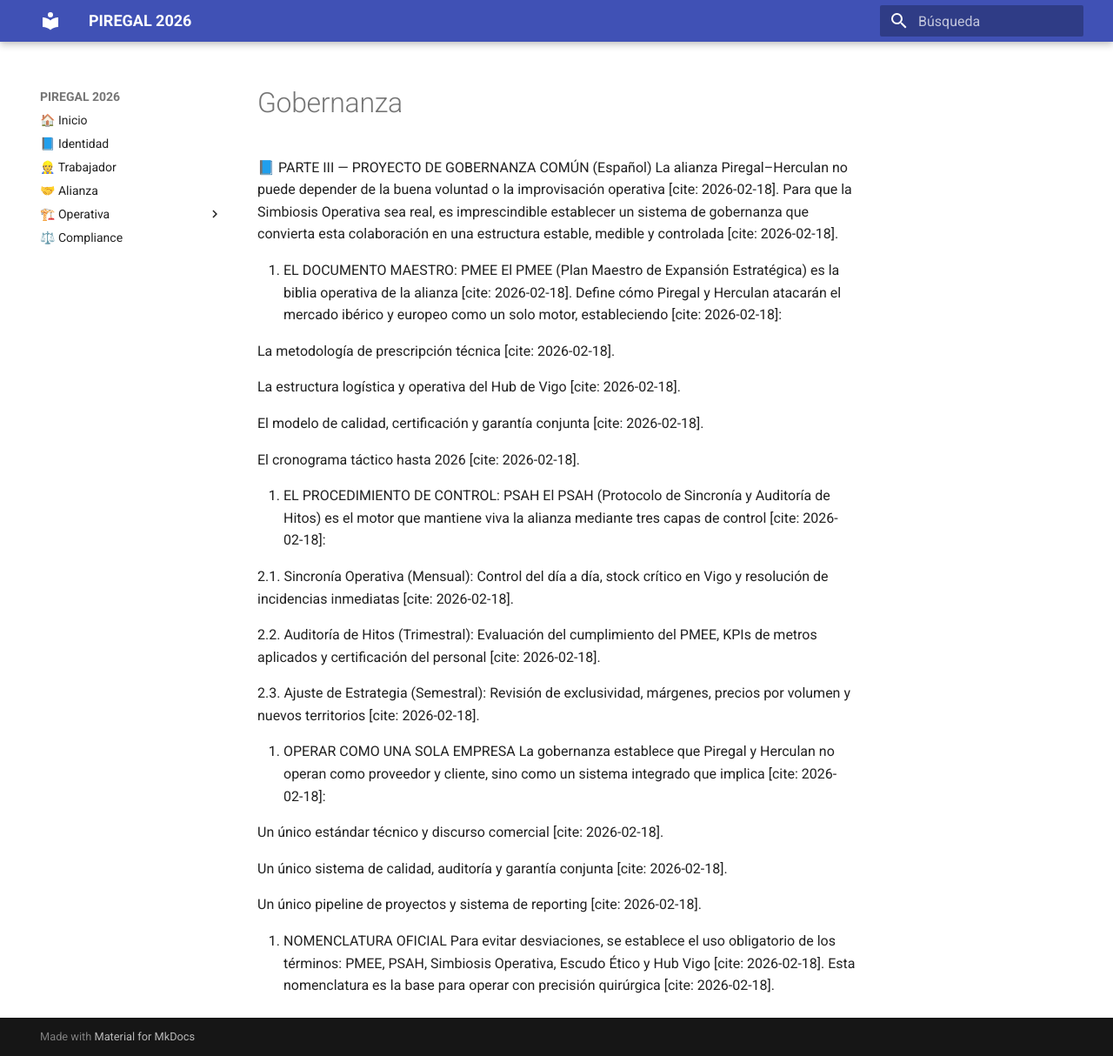
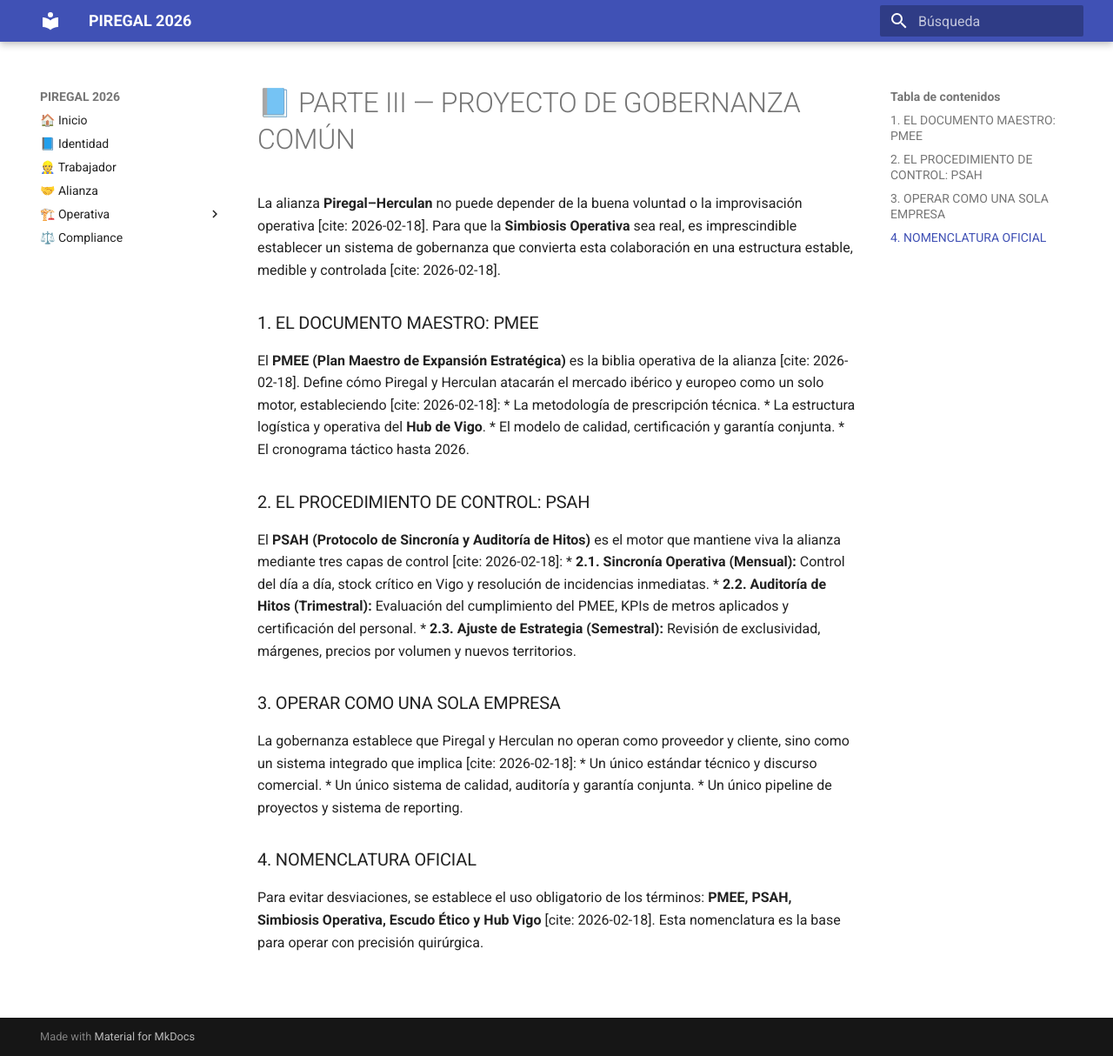
Before and after one commit to bernardezgatosergio-ai/piregal-governance, an MkDocs documentation site: the page built from docs/v3-alianza/gobernanza.md, in a window 1280 px wide and 1214 px high. Shown: the whole window at 87% size. Built offline with MkDocs 1.6.1 and Material for MkDocs 9.7.7, drawn with Linux system fonts in a browser that asks for light colours.

Commit message:
Update gobernanza.md

```diff
--- a/docs/v3-alianza/gobernanza.md
+++ b/docs/v3-alianza/gobernanza.md
@@ -1,34 +1,25 @@
-📘 PARTE III — PROYECTO DE GOBERNANZA COMÚN (Español)
-La alianza Piregal–Herculan no puede depender de la buena voluntad o la improvisación operativa [cite: 2026-02-18]. Para que la Simbiosis Operativa sea real, es imprescindible establecer un sistema de gobernanza que convierta esta colaboración en una estructura estable, medible y controlada [cite: 2026-02-18].
+# 📘 PARTE III — PROYECTO DE GOBERNANZA COMÚN
 
-1. EL DOCUMENTO MAESTRO: PMEE
-El PMEE (Plan Maestro de Expansión Estratégica) es la biblia operativa de la alianza [cite: 2026-02-18]. Define cómo Piregal y Herculan atacarán el mercado ibérico y europeo como un solo motor, estableciendo [cite: 2026-02-18]:
+La alianza **Piregal–Herculan** no puede depender de la buena voluntad o la improvisación operativa [cite: 2026-02-18]. Para que la **Simbiosis Operativa** sea real, es imprescindible establecer un sistema de gobernanza que convierta esta colaboración en una estructura estable, medible y controlada [cite: 2026-02-18].
 
-La metodología de prescripción técnica [cite: 2026-02-18].
+### 1. EL DOCUMENTO MAESTRO: PMEE
+El **PMEE (Plan Maestro de Expansión Estratégica)** es la biblia operativa de la alianza [cite: 2026-02-18]. Define cómo Piregal y Herculan atacarán el mercado ibérico y europeo como un solo motor, estableciendo [cite: 2026-02-18]:
+* La metodología de prescripción técnica.
+* La estructura logística y operativa del **Hub de Vigo**.
+* El modelo de calidad, certificación y garantía conjunta.
+* El cronograma táctico hasta 2026.
 
-La estructura logística y operativa del Hub de Vigo [cite: 2026-02-18].
+### 2. EL PROCEDIMIENTO DE CONTROL: PSAH
+El **PSAH (Protocolo de Sincronía y Auditoría de Hitos)** es el motor que mantiene viva la alianza mediante tres capas de control [cite: 2026-02-18]:
+* **2.1. Sincronía Operativa (Mensual):** Control del día a día, stock crítico en Vigo y resolución de incidencias inmediatas.
+* **2.2. Auditoría de Hitos (Trimestral):** Evaluación del cumplimiento del PMEE, KPIs de metros aplicados y certificación del personal.
+* **2.3. Ajuste de Estrategia (Semestral):** Revisión de exclusividad, márgenes, precios por volumen y nuevos territorios.
 
-El modelo de calidad, certificación y garantía conjunta [cite: 2026-02-18].
+### 3. OPERAR COMO UNA SOLA EMPRESA
+La gobernanza establece que Piregal y Herculan no operan como proveedor y cliente, sino como un sistema integrado que implica [cite: 2026-02-18]:
+* Un único estándar técnico y discurso comercial.
+* Un único sistema de calidad, auditoría y garantía conjunta.
+* Un único pipeline de proyectos y sistema de reporting.
 
-El cronograma táctico hasta 2026 [cite: 2026-02-18].
-
-2. EL PROCEDIMIENTO DE CONTROL: PSAH
-El PSAH (Protocolo de Sincronía y Auditoría de Hitos) es el motor que mantiene viva la alianza mediante tres capas de control [cite: 2026-02-18]:
-
-2.1. Sincronía Operativa (Mensual): Control del día a día, stock crítico en Vigo y resolución de incidencias inmediatas [cite: 2026-02-18].
-
-2.2. Auditoría de Hitos (Trimestral): Evaluación del cumplimiento del PMEE, KPIs de metros aplicados y certificación del personal [cite: 2026-02-18].
-
-2.3. Ajuste de Estrategia (Semestral): Revisión de exclusividad, márgenes, precios por volumen y nuevos territorios [cite: 2026-02-18].
-
-3. OPERAR COMO UNA SOLA EMPRESA
-La gobernanza establece que Piregal y Herculan no operan como proveedor y cliente, sino como un sistema integrado que implica [cite: 2026-02-18]:
-
-Un único estándar técnico y discurso comercial [cite: 2026-02-18].
-
-Un único sistema de calidad, auditoría y garantía conjunta [cite: 2026-02-18].
-
-Un único pipeline de proyectos y sistema de reporting [cite: 2026-02-18].
-
-4. NOMENCLATURA OFICIAL
-Para evitar desviaciones, se establece el uso obligatorio de los términos: PMEE, PSAH, Simbiosis Operativa, Escudo Ético y Hub Vigo [cite: 2026-02-18]. Esta nomenclatura es la base para operar con precisión quirúrgica [cite: 2026-02-18].
+### 4. NOMENCLATURA OFICIAL
+Para evitar desviaciones, se establece el uso obligatorio de los términos: **PMEE, PSAH, Simbiosis Operativa, Escudo Ético y Hub Vigo** [cite: 2026-02-18]. Esta nomenclatura es la base para operar con precisión quirúrgica.
```
